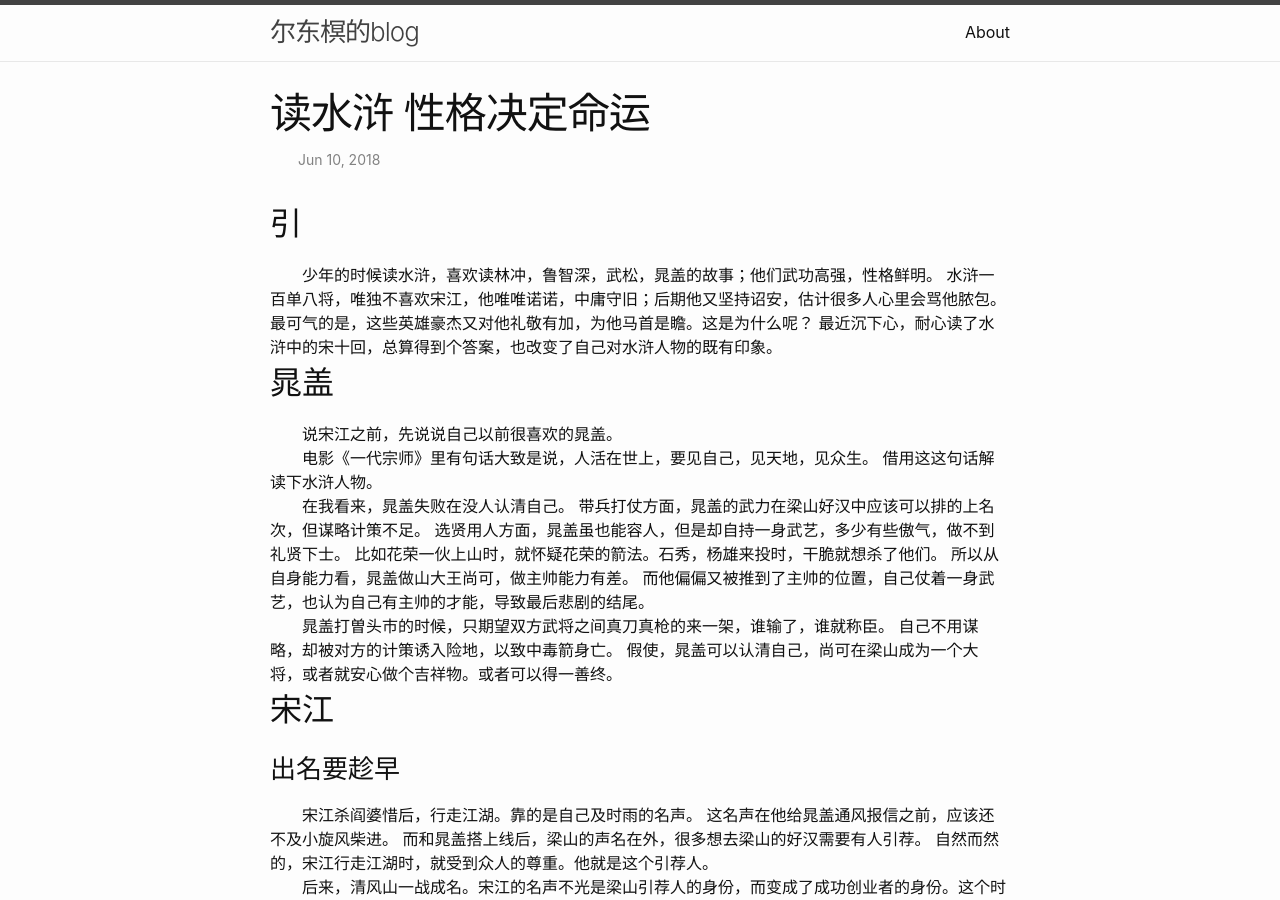
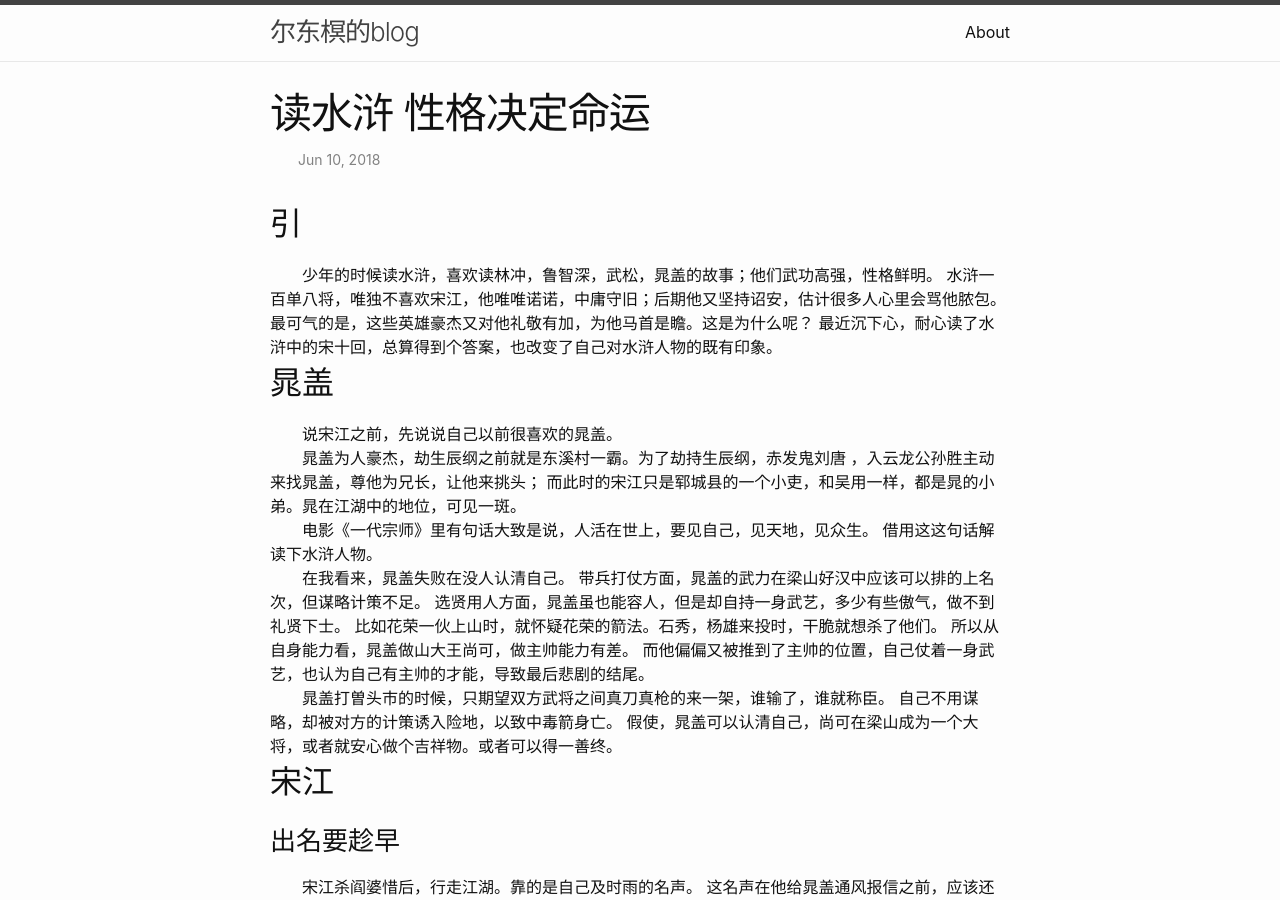
Before and after one commit to yaozhongcun/yaozhongcun.github.io, a Jekyll site: the page built from _posts/2018-06-18-liter_sh1_caogai.markdown, in a window 1280 px wide and 900 px high. Built offline with Jekyll 4.4.1, drawn with Linux system fonts in a browser that asks for light colours.

Commit message:
Update 2018-06-18-liter_sh1_caogai.markdown

```diff
--- a/_posts/2018-06-18-liter_sh1_caogai.markdown
+++ b/_posts/2018-06-18-liter_sh1_caogai.markdown
@@ -14,6 +14,9 @@ categories: 读书
 
 ## 晁盖
 说宋江之前，先说说自己以前很喜欢的晁盖。
+
+晁盖为人豪杰，劫生辰纲之前就是东溪村一霸。为了劫持生辰纲，赤发鬼刘唐 ，入云龙公孙胜主动来找晁盖，尊他为兄长，让他来挑头；
+而此时的宋江只是郓城县的一个小吏，和吴用一样，都是晁的小弟。晁在江湖中的地位，可见一斑。
 
 电影《一代宗师》里有句话大致是说，人活在世上，要见自己，见天地，见众生。
 借用这这句话解读下水浒人物。
```
